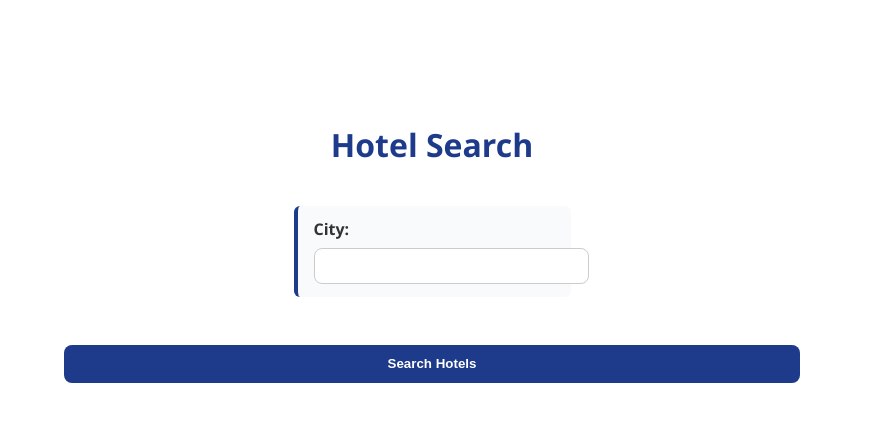
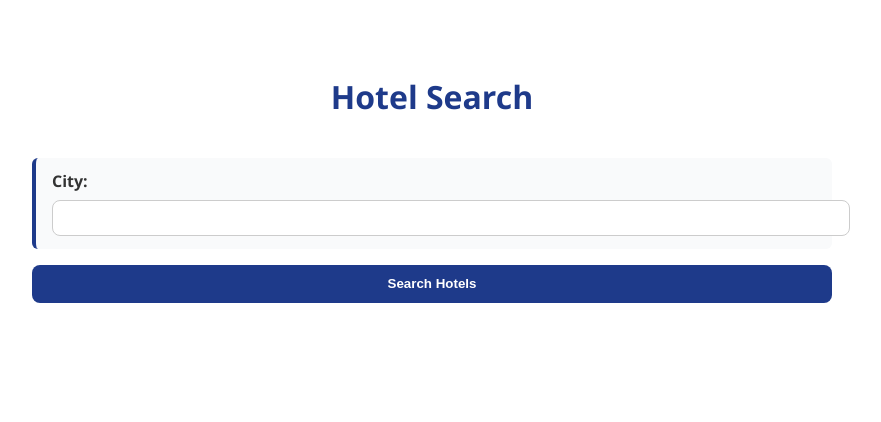
Before and after one commit to Emil431L/Hotel-aggregator, a React (Create React App) app: page /hotel in a window 1280 px wide. Shown: the top 422 px of the page, without its empty margins (208-1089 px from the left). Built offline with nearby package versions, Linux system fonts and the light colour scheme.

Commit message:
fix Field redeclare, add CORS and production API URL

```diff
--- a/src/components/HotelList.tsx
+++ b/src/components/HotelList.tsx
@@ -110,7 +110,7 @@ const HotelList = () => {
   }
 
   return (
-    <div>
+    <div className="hotel-page">
       <h2>Hotel Search</h2>
 
       <form onSubmit={handleSubmit}>
--- a/src/css/HotelList.css
+++ b/src/css/HotelList.css
@@ -1,4 +1,4 @@
-div {
+.hotel-page {
   max-width: 800px;
   margin: 2rem auto;
   padding: 1rem 2rem;
@@ -6,26 +6,26 @@ div {
   color: #333;
 }
 
-h2 {
+.hotel-page h2 {
   text-align: center;
   font-size: 2rem;
   margin-bottom: 1.5rem;
   color: #1e3a8a;
 }
 
-form {
+.hotel-page form {
   display: flex;
   flex-direction: column;
   gap: 1rem;
 }
 
-label {
+.hotel-page label {
   display: block;
   font-weight: 600;
   margin-bottom: 0.5rem;
 }
 
-input[type="text"] {
+.hotel-page input[type="text"] {
   width: 100%;
   padding: 0.5rem 1rem;
   font-size: 1rem;
@@ -34,12 +34,12 @@ input[type="text"] {
   transition: border 0.2s ease;
 }
 
-input[type="text"]:focus {
+.hotel-page input[type="text"]:focus {
   border-color: #1e3a8a;
   outline: none;
 }
 
-button {
+.hotel-page button {
   background-color: #1e3a8a;
   color: white;
   font-weight: 600;
@@ -50,17 +50,17 @@ button {
   transition: background-color 0.3s ease, transform 0.2s ease;
 }
 
-button:disabled {
+.hotel-page button:disabled {
   background-color: #aaa;
   cursor: not-allowed;
 }
 
-button:hover:not(:disabled) {
+.hotel-page button:hover:not(:disabled) {
   background-color: #3749b0;
   transform: translateY(-2px);
 }
 
-form > div {
+.hotel-page form > div {
   margin-top: 1rem;
   padding: 0.8rem 1rem;
   background-color: #f9fafb;
@@ -68,7 +68,7 @@ form > div {
   border-radius: 6px;
 }
 
-ul {
+.hotel-page ul {
   list-style: none;
   padding: 0;
   margin-top: 1rem;
@@ -76,7 +76,7 @@ ul {
   gap: 1rem;
 }
 
-li {
+.hotel-page li {
   background-color: #f3f4f6;
   padding: 1rem 1.2rem;
   border-radius: 10px;
@@ -84,19 +84,19 @@ li {
   transition: transform 0.2s ease, box-shadow 0.2s ease;
 }
 
-li:hover {
+.hotel-page li:hover {
   transform: translateY(-2px);
   box-shadow: 0 4px 12px rgba(0,0,0,0.15);
 }
 
-li p:first-child {
+.hotel-page li p:first-child {
   font-weight: 700;
   font-size: 1.1rem;
   margin-bottom: 0.3rem;
 }
 
-li p:nth-child(2),
-li p:nth-child(3) {
+.hotel-page li p:nth-child(2),
+.hotel-page li p:nth-child(3) {
   font-size: 0.9rem;
   color: #555;
   margin: 0.2rem 0;
```
